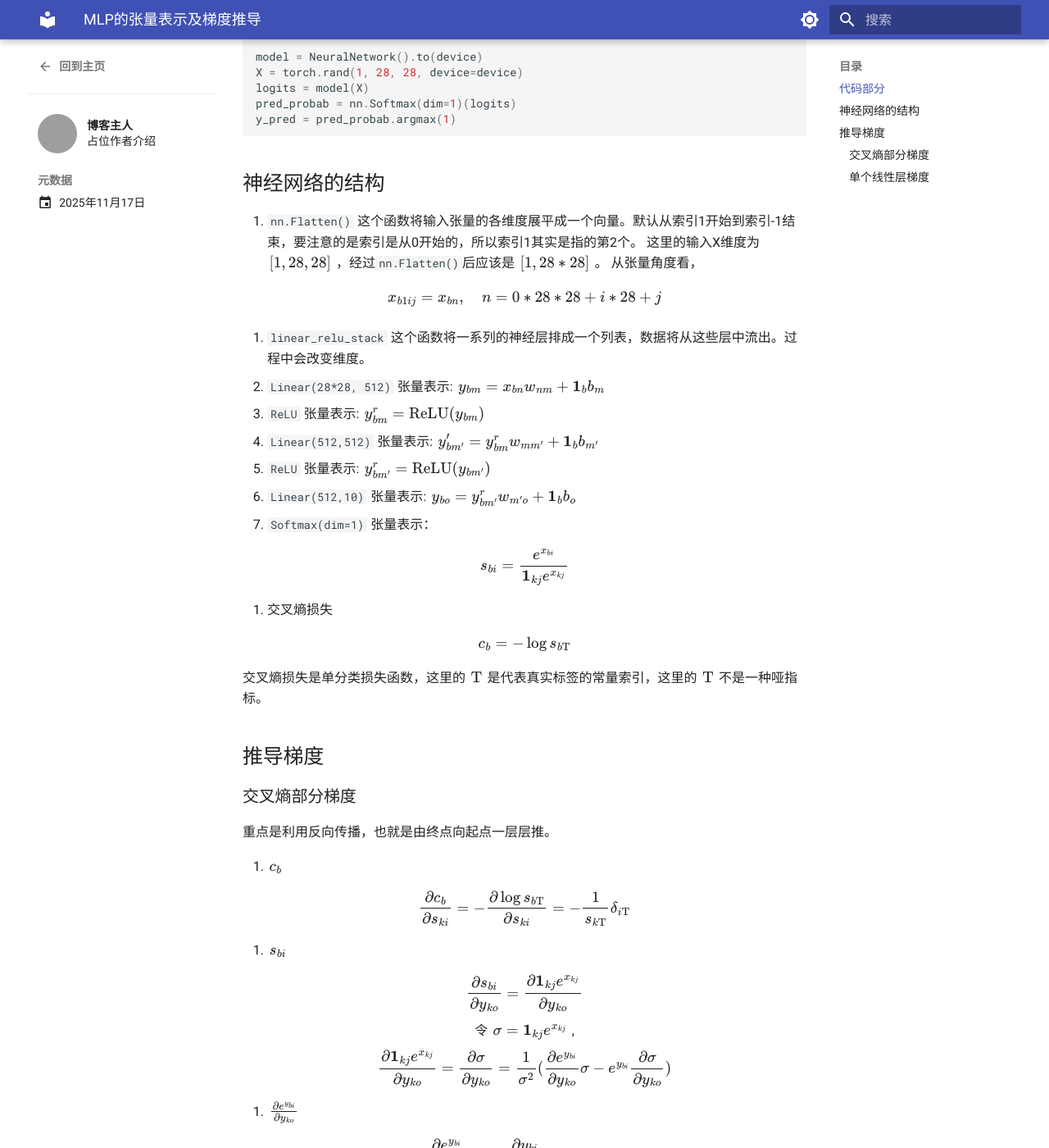
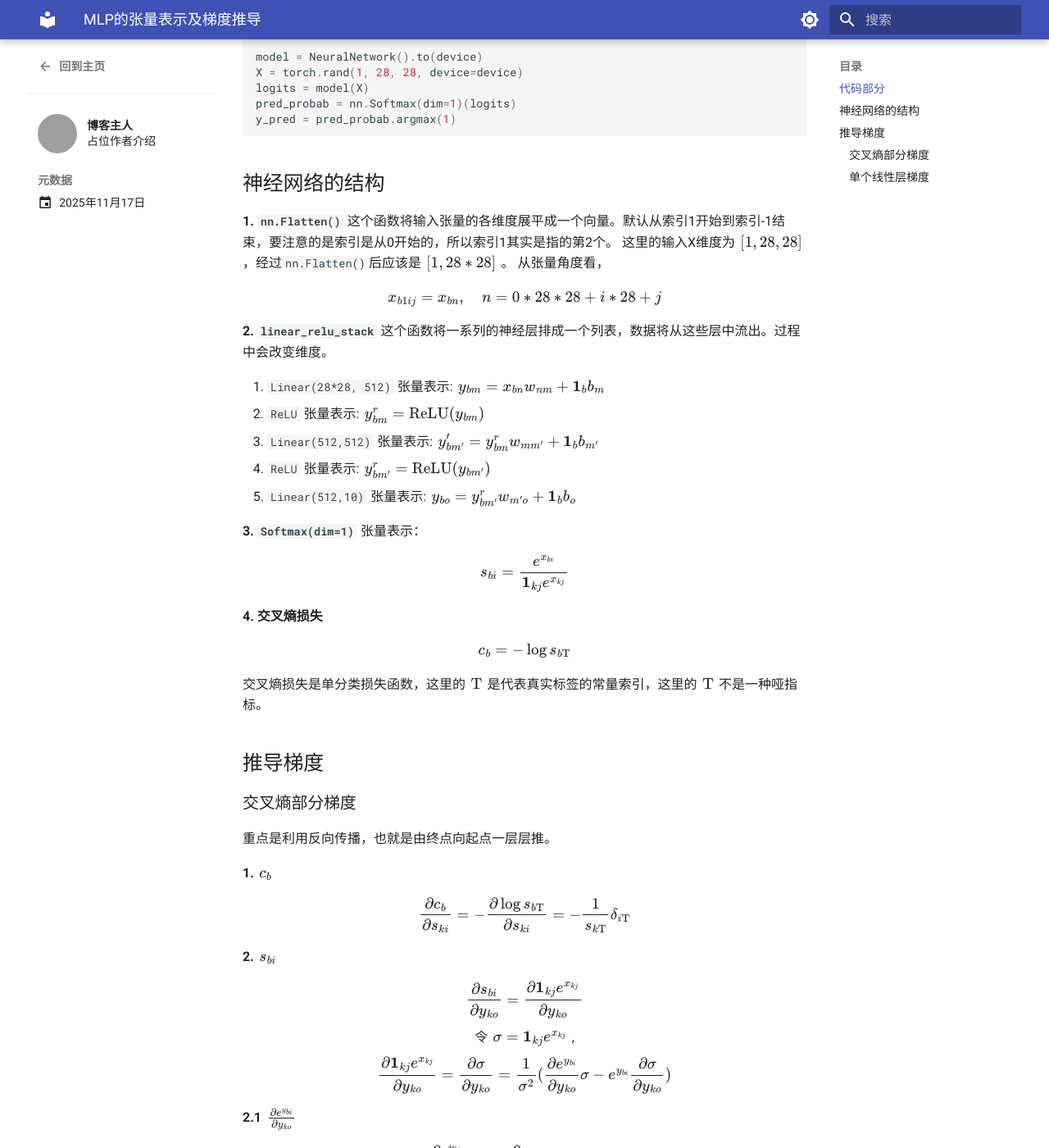
Before and after one commit to Soflari/blog, an MkDocs documentation site: the page built from docs/blog/posts/2025-11-17-mlp的张量表示及梯度推导.md, in a window 1280 px wide and 1400 px high, scrolled down 622 px. Shown: the whole window at 82% size. Built offline with MkDocs 1.6.1 and Material for MkDocs 9.7.7, drawn with Linux system fonts in a browser that asks for light colours; comment, search, counter and statistics services are not loaded; grey boxes are pictures that could not be loaded.

```diff
--- a/docs/blog/posts/2025-11-17-mlp的张量表示及梯度推导.md
+++ b/docs/blog/posts/2025-11-17-mlp的张量表示及梯度推导.md
@@ -43,36 +43,37 @@ y_pred = pred_probab.argmax(1)
 
 ## 神经网络的结构
 
-1. `nn.Flatten()`
-   这个函数将输入张量的各维度展平成一个向量。默认从索引1开始到索引-1结束，要注意的是索引是从0开始的，所以索引1其实是指的第2个。
-   这里的输入X维度为 $[1,28,28]$ ，经过`nn.Flatten()`后应该是 $[1,28*28]$ 。
-   从张量角度看，
+**1. `nn.Flatten()`**
+这个函数将输入张量的各维度展平成一个向量。默认从索引1开始到索引-1结束，要注意的是索引是从0开始的，所以索引1其实是指的第2个。
+这里的输入X维度为 $[1,28,28]$ ，经过`nn.Flatten()`后应该是 $[1,28*28]$ 。
+从张量角度看，
 
-   $\displaystyle x_{b1ij}=x_{bn}, \quad n=0*28*28+i*28+j$
+$\displaystyle x_{b1ij}=x_{bn}, \quad n=0*28*28+i*28+j$
 
-2. `linear_relu_stack`
-   这个函数将一系列的神经层排成一个列表，数据将从这些层中流出。过程中会改变维度。
+**2. `linear_relu_stack`**
+这个函数将一系列的神经层排成一个列表，数据将从这些层中流出。过程中会改变维度。
 
-   1. `Linear(28*28, 512)`
-张量表示: $y_{bm}=x_{bn}w_{nm}+\mathbf{1}_{b}b_{m}$
-   2. `ReLU`
-张量表示: $y_{bm}^{r}=\text{ReLU}(y_{bm})$
-   3. `Linear(512,512)`
-张量表示: $y_{bm'}'=y_{bm}^{r}w_{mm'}+\mathbf{1}_{b}b_{m'}$
-   4. `ReLU`
-张量表示: $y_{bm'}^{r}=\text{ReLU}(y_{bm'})$
-   5. `Linear(512,10)`
-张量表示: $y_{bo}=y_{bm'}^{r}w_{m'o}+\mathbf{1}_{b}b_{o}$
-3. `Softmax(dim=1)`
-   张量表示：
+1. `Linear(28*28, 512)`
+   张量表示: $y_{bm}=x_{bn}w_{nm}+\mathbf{1}_{b}b_{m}$
+2. `ReLU`
+   张量表示: $y_{bm}^{r}=\text{ReLU}(y_{bm})$
+3. `Linear(512,512)`
+   张量表示: $y_{bm'}'=y_{bm}^{r}w_{mm'}+\mathbf{1}_{b}b_{m'}$
+4. `ReLU`
+   张量表示: $y_{bm'}^{r}=\text{ReLU}(y_{bm'})$
+5. `Linear(512,10)`
+   张量表示: $y_{bo}=y_{bm'}^{r}w_{m'o}+\mathbf{1}_{b}b_{o}$
 
-   $\displaystyle s_{bi}= \frac{e^{x_{bi}}}{\mathbf{1}_{kj}e^{x_{kj}}}$
+**3. `Softmax(dim=1)`**
+张量表示：
 
-4. 交叉熵损失
+$\displaystyle s_{bi}= \frac{e^{x_{bi}}}{\mathbf{1}_{kj}e^{x_{kj}}}$
 
-   $\displaystyle c_{b}=-\log{s_{b\text{T}}}$
+**4. 交叉熵损失**
 
-   交叉熵损失是单分类损失函数，这里的 $\text{T}$ 是代表真实标签的常量索引，这里的 $\text{T}$ 不是一种哑指标。
+$\displaystyle c_{b}=-\log{s_{b\text{T}}}$
+
+交叉熵损失是单分类损失函数，这里的 $\text{T}$ 是代表真实标签的常量索引，这里的 $\text{T}$ 不是一种哑指标。
 
 ## 推导梯度
 
@@ -80,23 +81,23 @@ y_pred = pred_probab.argmax(1)
 
 重点是利用反向传播，也就是由终点向起点一层层推。
 
-1. $c_{b}$
+**1. $c_{b}$**
 
-   $\displaystyle \frac{\partial c_{b}}{\partial s_{ki}}=-\frac{\partial \log s_{b\text{T}}}{\partial s_{ki}} =-\frac{1}{s_{k\text{T}}}\delta_{i\text{T}}$
+$\displaystyle \frac{\partial c_{b}}{\partial s_{ki}}=-\frac{\partial \log s_{b\text{T}}}{\partial s_{ki}} =-\frac{1}{s_{k\text{T}}}\delta_{i\text{T}}$
 
-2. $s_{bi}$
+**2. $s_{bi}$**
 
-   $\displaystyle \frac{\partial s_{bi}}{\partial y_{ko}} =\frac{\partial \mathbf{1}_{kj}e^{x_{kj}}}{\partial y_{ko}}$
+$\displaystyle \frac{\partial s_{bi}}{\partial y_{ko}} =\frac{\partial \mathbf{1}_{kj}e^{x_{kj}}}{\partial y_{ko}}$
 
-   令 $\sigma=\mathbf{1}_{kj}e^{x_{kj}}$ ,
+令 $\sigma=\mathbf{1}_{kj}e^{x_{kj}}$ ,
 
-   $\displaystyle \frac{\partial \mathbf{1}_{kj}e^{x_{kj}}}{\partial y_{ko}} =\frac{\partial\sigma}{\partial y_{ko}} =\frac{1}{\sigma^2}( \frac{\partial e^{y_{bi}}}{\partial y_{ko}}\sigma-e^{y_{bi}}\frac{\partial \sigma}{\partial y_{ko}})$
+$\displaystyle \frac{\partial \mathbf{1}_{kj}e^{x_{kj}}}{\partial y_{ko}} =\frac{\partial\sigma}{\partial y_{ko}} =\frac{1}{\sigma^2}( \frac{\partial e^{y_{bi}}}{\partial y_{ko}}\sigma-e^{y_{bi}}\frac{\partial \sigma}{\partial y_{ko}})$
 
-   1. $\frac{\partial e^{y_{bi}}}{\partial y_{ko}}$
+**2.1 $\frac{\partial e^{y_{bi}}}{\partial y_{ko}}$**
 
 $\displaystyle \frac{\partial e^{y_{bi}}}{\partial y_{ko}} =e^{y_{bi}}\frac{\partial y_{bi}}{\partial y_{ko}} =e^{y_{bi}}\delta_{bk}\delta_{io}$
 
-   2. $\frac{\partial \sigma}{\partial y_{ko}}$
+**2.2 $\frac{\partial \sigma}{\partial y_{ko}}$**
 
 $\displaystyle \frac{\partial \sigma}{\partial y_{ko}}=\frac{\partial \mathbf{1}_{bj}e^{y_{bj}}}{\partial y_{ko}} =\mathbf{1}_{bj}e^{y_{bj}}\delta_{bk}\delta_{jo}=\mathbf{1}_{ko}e^{y_{ko}} =e^{y_{ko}}$
 
@@ -137,9 +138,9 @@ $$
 
 根据 [Linear Layer, Deriving the Gradient for the Backward Pass](https://robotchinwag.com/posts/linear-layer-deriving-the-gradient-for-the-backward-pass/) 的结果，我们有如下结论：
 
-1. 对 $X$ 的梯度
+**1. 对 $X$ 的梯度**
 
-   $\displaystyle \frac{\partial y_{ij}}{\partial x_{pq}}=\delta_{ip}c_{qj}$
+$\displaystyle \frac{\partial y_{ij}}{\partial x_{pq}}=\delta_{ip}c_{qj}$
 
 $$\begin{aligned}
 \frac{\partial l}{\partial x_{pq}} & =\frac{\partial l}{\partial y_{ij}}\frac{\partial y_{ij}}{\partial x_{pq}} \\
@@ -147,7 +148,7 @@ $$\begin{aligned}
  & =\frac{\partial l}{\partial y_{pj}}c_{qj}
 \end{aligned}$$
 
-2. 对 $A$ 的梯度
+**2. 对 $A$ 的梯度**
 
 $$\begin{aligned}
 	\frac{\partial y_{ij}}{\partial a_{pq}} & =\frac{\partial}{\partial a_{pq}}[x_{ik}c_{kj}+\mathbf{1}_ib_j] \\
@@ -169,10 +170,10 @@ $$\begin{aligned}
 	 & =\frac{\partial l}{\partial y_{ip}}x_{iq}
 	\end{aligned}$$
 
-3. 对 $b$ 的梯度
+**3. 对 $b$ 的梯度**
 
-   $\displaystyle \begin{aligned} \frac{\partial y_{ij}}{\partial b_p} & =\frac{\partial}{\partial b_p}[x_{ik}c_{kj}+\mathbf{1}_ib_j] \\ & =\frac{\partial\left(\mathbf{1}_ib_j\right)}{\partial b_p} \\ & =1_i\frac{\partial b_j}{\partial b_p} \end{aligned}$
+$\displaystyle \begin{aligned} \frac{\partial y_{ij}}{\partial b_p} & =\frac{\partial}{\partial b_p}[x_{ik}c_{kj}+\mathbf{1}_ib_j] \\ & =\frac{\partial\left(\mathbf{1}_ib_j\right)}{\partial b_p} \\ & =1_i\frac{\partial b_j}{\partial b_p} \end{aligned}$
 
-   $\displaystyle \frac{\partial y_{ij}}{\partial b_p}=\mathbf{1}_i\delta_{jp}$
+$\displaystyle \frac{\partial y_{ij}}{\partial b_p}=\mathbf{1}_i\delta_{jp}$
 
-   $\displaystyle \begin{aligned} \frac{\partial l}{\partial b_p} & =\frac{\partial l}{\partial y_{ij}}\frac{\partial y_{ij}}{\partial b_p} \\ & =\frac{\partial l}{\partial y_{ij}}\mathbf{1}_i\delta_{jp} \\ & =\frac{\partial l}{\partial y_{ip}}\mathbf{1}_i \end{aligned}$
+$\displaystyle \begin{aligned} \frac{\partial l}{\partial b_p} & =\frac{\partial l}{\partial y_{ij}}\frac{\partial y_{ij}}{\partial b_p} \\ & =\frac{\partial l}{\partial y_{ij}}\mathbf{1}_i\delta_{jp} \\ & =\frac{\partial l}{\partial y_{ip}}\mathbf{1}_i \end{aligned}$
```
Also changed, not shown: docs/blog/posts/2025-11-16-注意力模块的张量表示及梯度推导.md (+33 -29 lines).
